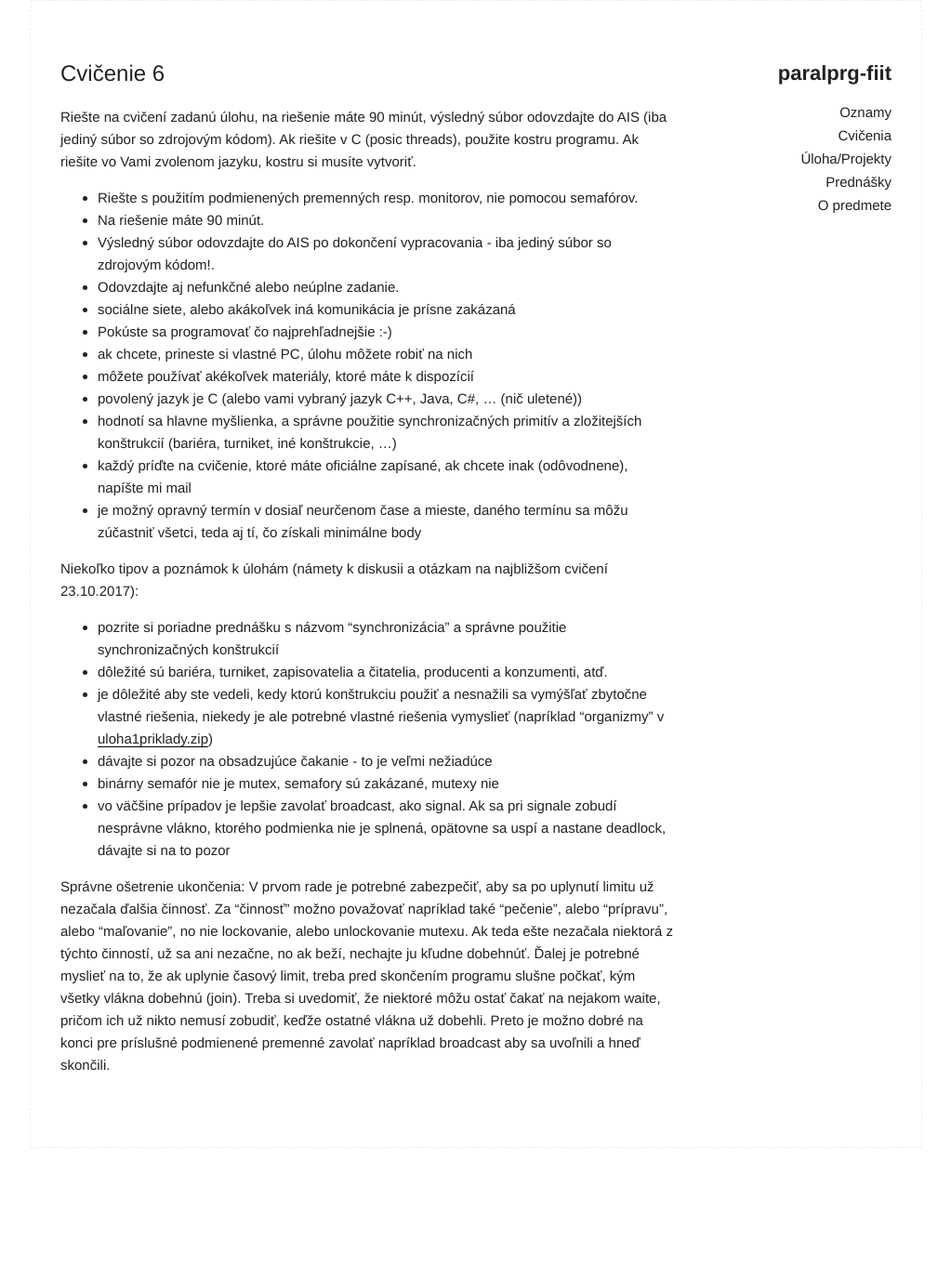
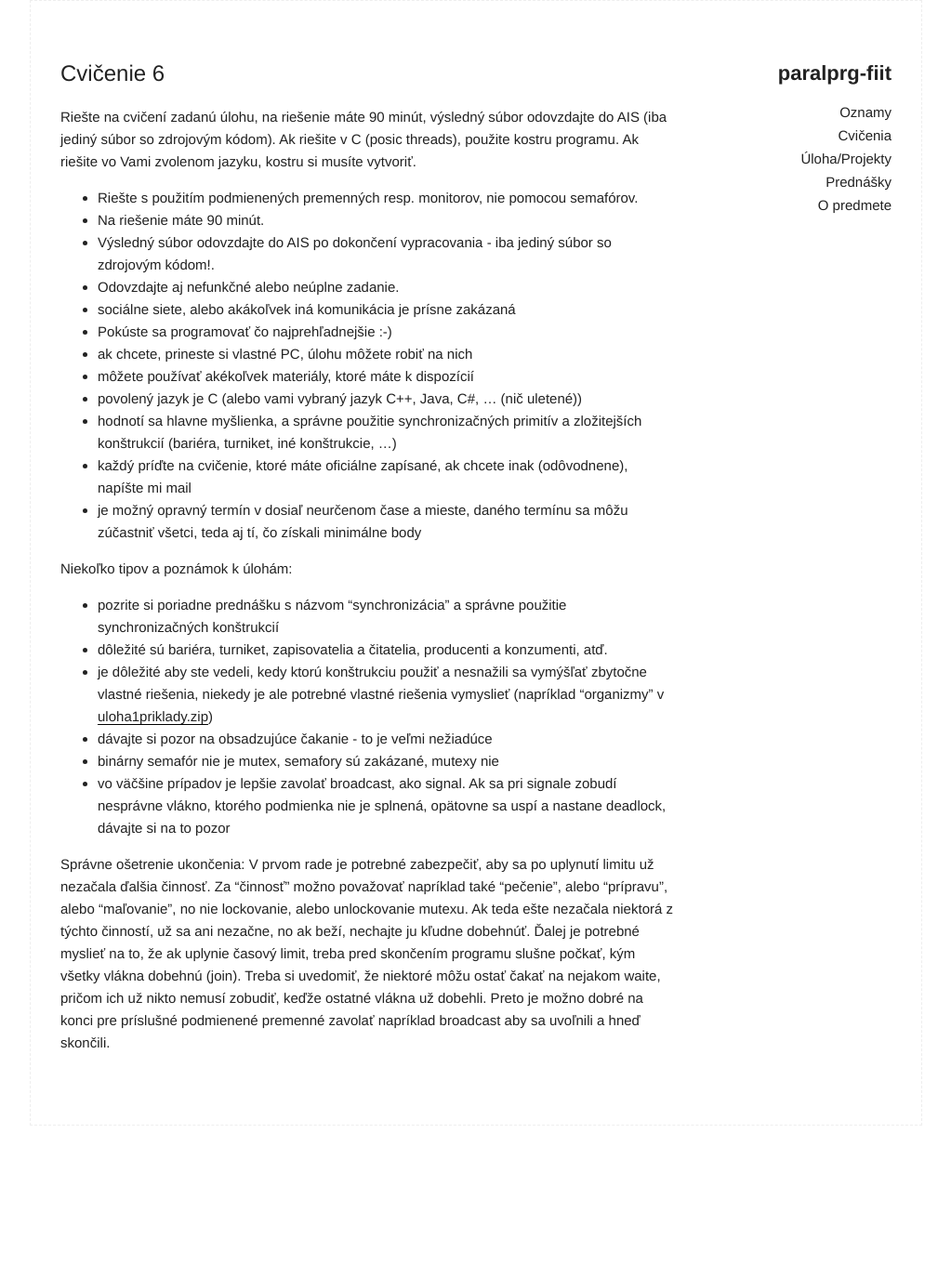
Before and after one commit to MichalCernansky/paralprg-fiit, a Jekyll site: the page built from _labs/lab_06.md, in a window 1280 px wide. Shown: the whole page at 93% size, without its empty margins (128-1151 px from the left). Built offline with Jekyll 4.4.1, drawn with Linux system fonts in a browser that asks for light colours; after the commit the page ends 1351 px from its top, so only the background shows below that.

Commit message:
Lab 6 fix

```diff
--- a/_labs/lab_06.md
+++ b/_labs/lab_06.md
@@ -20,7 +20,7 @@ Riešte na cvičení zadanú úlohu, na riešenie máte 90 minút, výsledný s
 - každý príďte na cvičenie, ktoré máte oficiálne zapísané, ak chcete inak (odôvodnene), napíšte mi mail
 - je možný opravný termín v dosiaľ neurčenom čase a mieste, daného termínu sa môžu zúčastniť všetci, teda aj tí, čo získali minimálne body
 
-Niekoľko tipov a poznámok k úlohám (námety k diskusii a otázkam na najbližšom cvičení 23.10.2017):
+Niekoľko tipov a poznámok k úlohám:
 - pozrite si poriadne prednášku s názvom "synchronizácia" a správne použitie synchronizačných konštrukcií
 - dôležité sú bariéra, turniket, zapisovatelia a čitatelia, producenti a konzumenti, atď.
 - je dôležité aby ste vedeli, kedy ktorú konštrukciu použiť a nesnažili sa vymýšľať zbytočne vlastné riešenia, niekedy je ale potrebné vlastné riešenia vymyslieť (napríklad "organizmy" v [uloha1priklady.zip](labs/uloha1priklady.zip))
```
